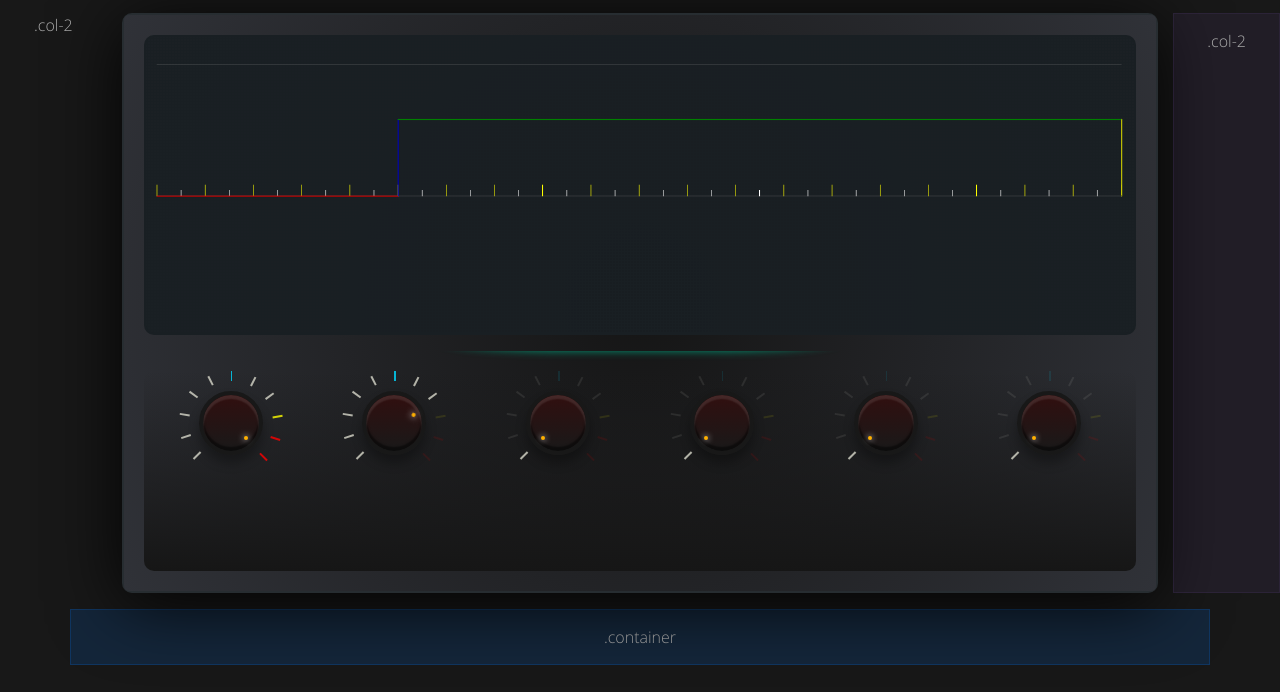
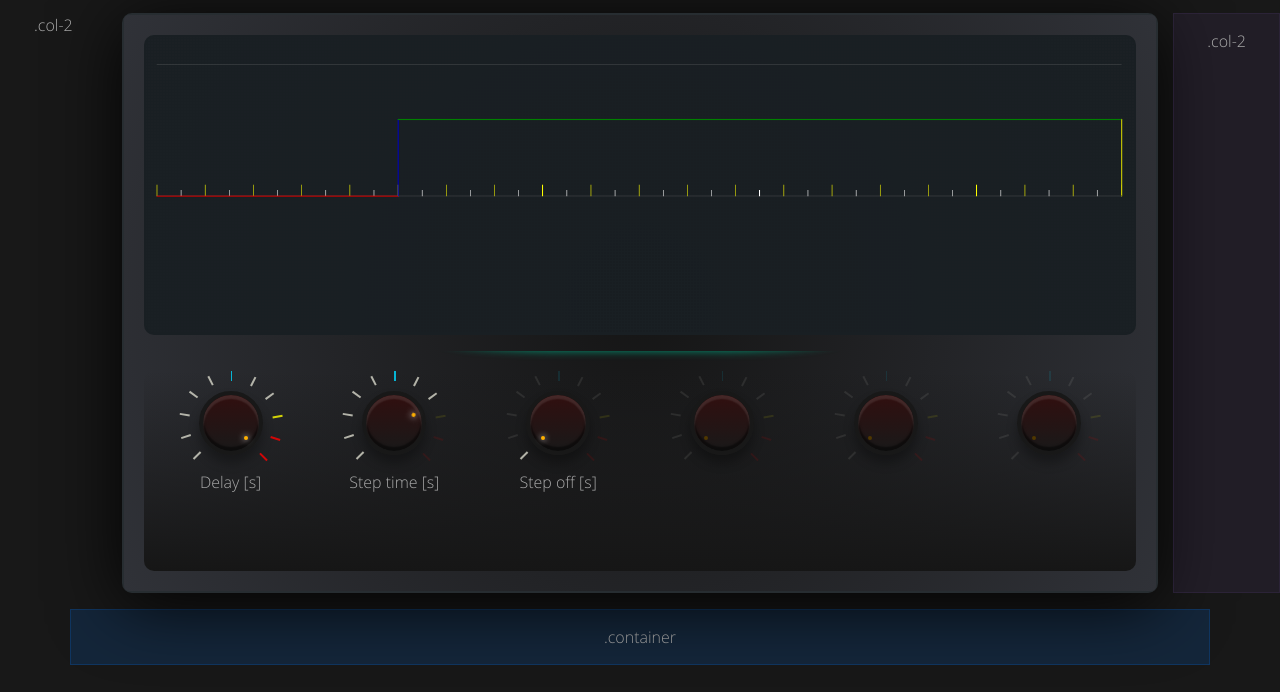
Before and after one commit to Zeta90/khompressor_alpha, a plain HTML site: page index.html in a window 1280 px wide. Shown: the part 59-751 px from the top of the page. Drawn offline with Linux system fonts and the light colour scheme.

Commit message:
Oscillator knob - leds fixed

```diff
--- a/css/app/template/knobs/knobs.css
+++ b/css/app/template/knobs/knobs.css
@@ -14,6 +14,13 @@
     url(https://fonts.gstatic.com/s/varelaround/v12/w8gdH283Tvk__Lua32TysjIfp8uK.ttf)
       format("truetype");
 }
+
+/*LABELS*/
+.knob_labels{
+  margin-top: 15px;
+}
+/**/
+
 body {
   background-color: #181818;
   font-size: 100%;
@@ -70,12 +77,17 @@ body {
   left: 19%;
   width: 7%;
   height: 7%;
+  background-color: #503700;
+  border-radius: 50%;
+}
+.knob_wheel_wave.active:before{
   background-color: #ffb000;
-  border-radius: 50%;
   -webkit-box-shadow: 0 0 0.4em 0 #79c3f4;
   -moz-box-shadow: 0 0 0.4em 0 #79c3f4;
   box-shadow: 0 0 0.4em 0 #ffffff;
 }
+
+
 .min,
 .max {
   display: block;
@@ -103,7 +115,6 @@ body {
   left: 0;
   z-index: 5;
   overflow: visible;
-
 }
 .tick:after {
   content: "";
@@ -129,12 +140,12 @@ body {
   transition: all 50ms ease-in;
 }
 
-.tick.off:after{
-    opacity: 0.1;
+.tick.off:after {
+  opacity: 0.1;
 }
 
-.tick.on:after{
-    opacity: 0.8;
+.tick.on:after {
+  opacity: 0.8;
 }
 
 .tick:nth-child(1):after,
@@ -147,7 +158,7 @@ body {
   background-color: rgba(216, 216, 202, 1);
 }
 
-.tick:nth-child(6):after{
+.tick:nth-child(6):after {
   background-color: rgb(0, 217, 255);
 }
 
--- a/index.html
+++ b/index.html
@@ -34,6 +34,7 @@
   <link href="css/app/template/template.css" rel="stylesheet">
   <link href="css/app/template/knobs/knobs.css" rel="stylesheet">
 </head>
+
 <body class="">
   <div class="container-fluid">
     <div class="row mb-3">
@@ -54,16 +55,14 @@
               <div class="kh_sections">
                 <div class="kh_case">
                   <div class="kh_display dotted">
-                    <svg style="width:100% !important;height:100%;"
-                     class="kh_display_board" viewBox="0 0 960 540"
-                    preserveAspectRatio="xMinYMin"></svg>
-                      <div style="
+                    <svg style="width:100% !important;height:100%;" class="kh_display_board" viewBox="0 0 960 540"
+                      preserveAspectRatio="xMinYMin"></svg>
+                    <div style="
 -webkit-box-shadow: inset 0px 0px 25px -14px rgba(0,255,30,1);
 -moz-box-shadow: inset 0px 0px 25px -14px rgba(0,255,30,1);
 box-shadow: inset 0px 0px 25px -14px rgba(0,255,30,1);
                       ">
-
-                      </div>
+                    </div>
                     <!-- <svg class="kh_display_board"></svg> -->
                   </div>
                   <div class="astrodivider">
@@ -75,7 +74,7 @@ box-shadow: inset 0px 0px 25px -14px rgba(0,255,30,1);
                         <div class="row">
                           <div class="col-2 knob_container">
                             <div id="knobBG">
-                              <div class="ticks" >
+                              <div class="ticks">
                                 <div class="tick on"></div>
                                 <div class="tick off"></div>
                                 <div class="tick off"></div>
@@ -191,6 +190,26 @@ box-shadow: inset 0px 0px 25px -14px rgba(0,255,30,1);
                         </div>
                       </div> -->
                     </div>
+                    <div class="row knob_labels">
+                      <div class="col-2 label_container">
+                        <div class="lbl_glow">Delay</div>
+                      </div>
+                      <div class="col-2 label_container">
+                        <div class="lbl_glow">Step time [s]</div>
+                      </div>
+                      <div class="col-2 label_container">
+                        <div class="lbl_glow"></div>
+                      </div>
+                      <div class="col-2 label_container">
+                        <div class="lbl_glow"></div>
+                      </div>
+                      <div class="col-2 label_container">
+                        <div class="lbl_glow"></div>
+                      </div>
+                      <div class="col-2 label_container">
+                        <div class="lbl_glow"></div>
+                      </div>
+                    </div>
                   </div>
                 </div>
               </div>
--- a/js/app/elements/display.js
+++ b/js/app/elements/display.js
@@ -1,27 +1,8 @@
 class Display {
     constructor(SYSTEM_DELTA_T, SAMPLES) {
-
-
         this.SYSTEM_DELTA_T = SYSTEM_DELTA_T
         this.SAMPLES = SAMPLES
         this.SYSTEM_SIMULATION_TIME = SYSTEM_DELTA_T * SAMPLES;
-
-        // Defines if the Wave template has already loaded
-        this.is_template_loaded = false;
-        this.default_template_ready = true;
-
-        // Defines if the Wave template has already loaded
-        this.knob_values_raw = null;
-        this.knob_values_limited = [];
-        this.knob_index = null;
-
-
-        //  ***********************************************
-        //  ***********************************************
-        //  ***********************************************
-        //  ***********************************************
-        //  ***********************************************
-
 
         //  SCREEN PARAMS
         this.screen_width = $('.kh_display_board').width();
@@ -36,36 +17,30 @@ class Display {
         this.initDisplay();
     }
 
-    //  BEHAVOIR
     initDisplay() {
         this.resize_svg(false);
         this.manageHandler();
     }
 
-    resize_svg(reload_on_resize) {
+    resize_svg() {
         var screen_width = $('.kh_display');
         var fit_screen = $('.kh_display_board');
         this.screen_width = screen_width.width();
         $(fit_screen).width(screen_width.width())
+        this.refreshDisplay();
 
-        if (reload_on_resize == true) {
-            this.refreshDisplay();
-        }
     }
 
     manageHandler() {
         var slf = this;
         window.addEventListener('resize', function () {
-            slf.resize_svg(true);
+            slf.resize_svg();
         });
     }
 
     setFromChildKnobValues(knob_angles, knob_seconds) {
         this.knob_angles = knob_angles;
         this.knob_seconds = knob_seconds;
-        console.log(knob_angles)
-        console.log(knob_seconds)
-
         this.refreshDisplay();
     }
 
@@ -200,12 +175,4 @@ class Display {
             }
         }
     }
-
-    limit_knob_values(value, index) {
-        this.knob_values_limited = this.knob_max_value[0]
-        this.knob_values_raw[index] = value// * (knob_values_limited[index] / 360)
-    }
-
-
-
 }
--- a/js/app/elements/knobs.js
+++ b/js/app/elements/knobs.js
@@ -14,11 +14,13 @@ class KnobAnalog extends Display {
 
         this.knob_template_values = [];
         this.knob_template_limits = [];
+        this.knob_template_labels = []
 
         // this.selected_template = selected_template;
         this.selected_template = 0;
         this.current_template_values = [];
         this.current_template_limits = [];
+        this.current_template_labels = [];
         //  Init Knob functionality
         this.initKnobs();
     }
@@ -30,12 +32,34 @@ class KnobAnalog extends Display {
     }
 
     SetKnobParams() {
+        this.knob = $(".knob_wheel_wave");
         this.knob_template_values.push([5, 15, 0, 0, 0, 0]);
 
         this.knob_template_limits.push([[0, 5], [0, 20], [0, 20], [0, 20], [0, 20], [0, 20]]);
 
+        this.knob_template_labels.push(['Delay [s]', 'Step time [s]', 'Step off [s]'])
+
         this.current_template_values = this.knob_template_values[this.selected_template];
         this.current_template_limits = this.knob_template_limits[this.selected_template];
+        this.current_template_labels = this.knob_template_labels[this.selected_template];
+    }
+
+    printKnobLabels() {
+        var knob_labels = $('.knob_labels .label_container .lbl_glow');
+        var slf = this;
+        $.each(knob_labels, function (i, el) {
+            if (i < slf.current_template_labels.length) {
+                var lbl_val = slf.current_template_labels[i];
+                $(el).html(lbl_val);
+                $(slf.knob[i]).removeClass('active');
+                $(slf.knob[i]).addClass('active');
+            } else {
+                var ticks = $(slf.knob[i]).parent().children('.ticks').children('.tick');
+                console.log($(slf.knob[i]))
+                $(slf.knob[i]).removeClass('active');
+                $(el).html('');
+            }
+        })
     }
     //  **********************
 
@@ -53,7 +77,6 @@ class KnobAnalog extends Display {
     }
 
     defineKnobs() {
-        this.knob = $(".knob_wheel_wave");
         var slf = this;
         Draggable.create(this.knob, {
             type: "rotation",
@@ -73,6 +96,7 @@ class KnobAnalog extends Display {
             }
         });
 
+        this.printKnobLabels();
         this.setInitialKnobParams();    //  Sets the class vars (initial) | knob_angles AND knob_seconds |
         this.updateInitialRotation();   //  Sets the initial knob position
         this.ledsTickOn();              //  Turns on the leds
@@ -121,8 +145,13 @@ class KnobAnalog extends Display {
             var tick = $(eli).find('.tick');
 
             $.each(tick, function (j, elj) {
+
                 if (j < total_leds_on) {
-                    $(this).attr('class', 'tick on');
+                    if ($(slf.knob[i]).hasClass('active')) {
+                        $(this).attr('class', 'tick on');
+                    } else {
+                        $(this).attr('class', 'tick off');
+                    }
                 } else {
                     $(this).attr('class', 'tick off');
                 }
```
